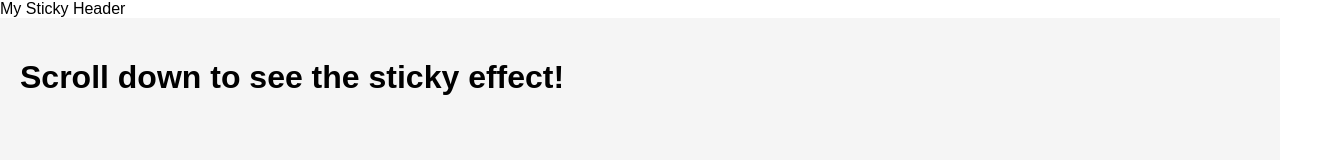
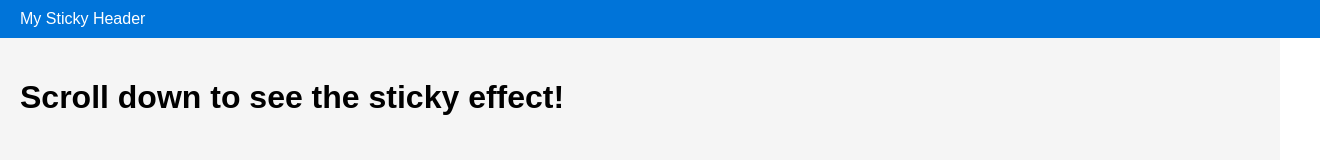
Before and after one commit to Ratneshtripathi07/JS-uses, a website: page JS-Sticky_header.html in a window 1280 px wide. Shown: the top 160 px of the page, 1320 px wide, since content can reach past the window. Drawn offline with Linux system fonts and the light colour scheme.

Commit message:
added header class

```diff
--- a/JS-Sticky_header.html
+++ b/JS-Sticky_header.html
@@ -34,7 +34,7 @@
     </style>
   </head>
   <body>
-    <header >My Sticky Header</header>
+    <header class="header">My Sticky Header</header>
     <main>
       <!-- Your main content goes here -->
       <h1>Scroll down to see the sticky effect!</h1>
```
